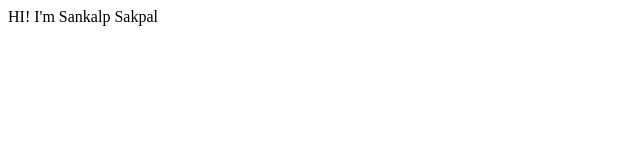
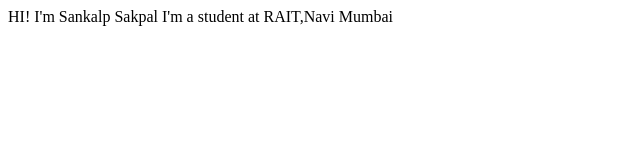
Before and after one commit to SankalpS20/student-SANKALP-site, a plain HTML site: page index.html in a window 1280 px wide. Shown: the whole page, without its empty margins (0-640 px from the left). Drawn offline with Linux system fonts and the light colour scheme.

Commit message:
docs: updated info about myself

```diff
--- a/index.html
+++ b/index.html
@@ -7,5 +7,7 @@
 </head>
 <body>
     HI! I'm Sankalp Sakpal
+
+    I'm a student at RAIT,Navi Mumbai
 </body>
 </html>
```
